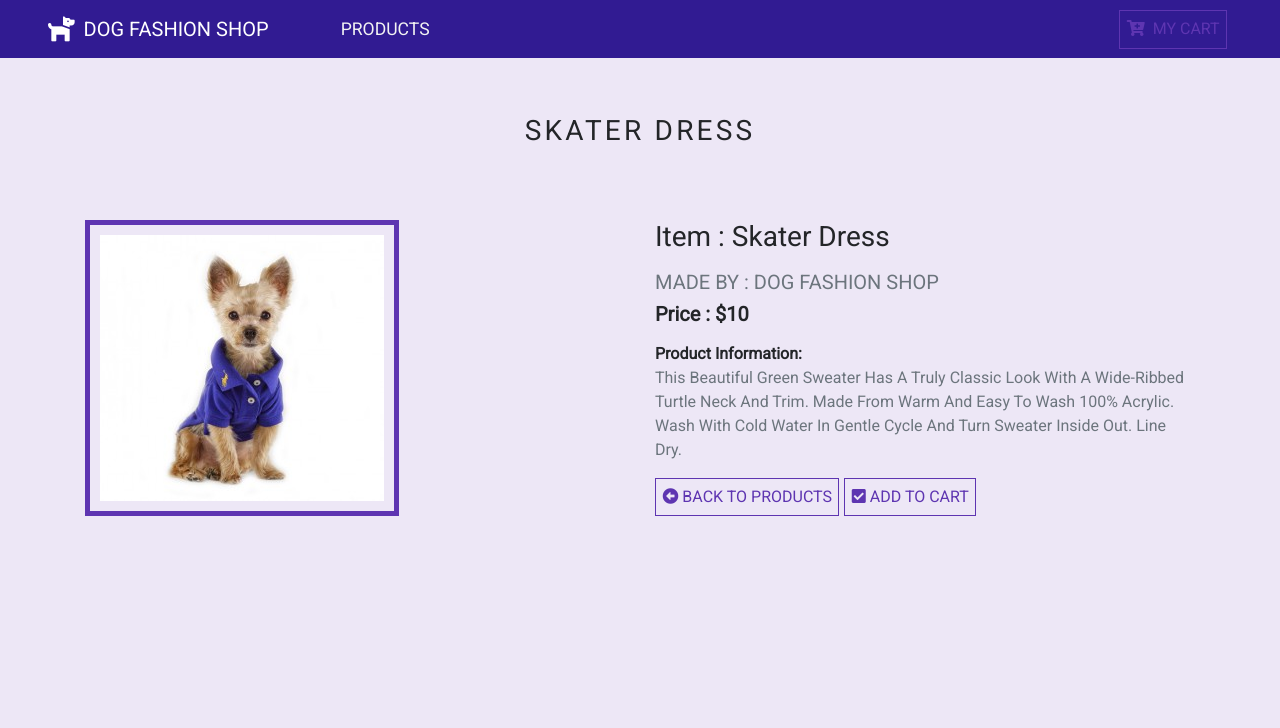
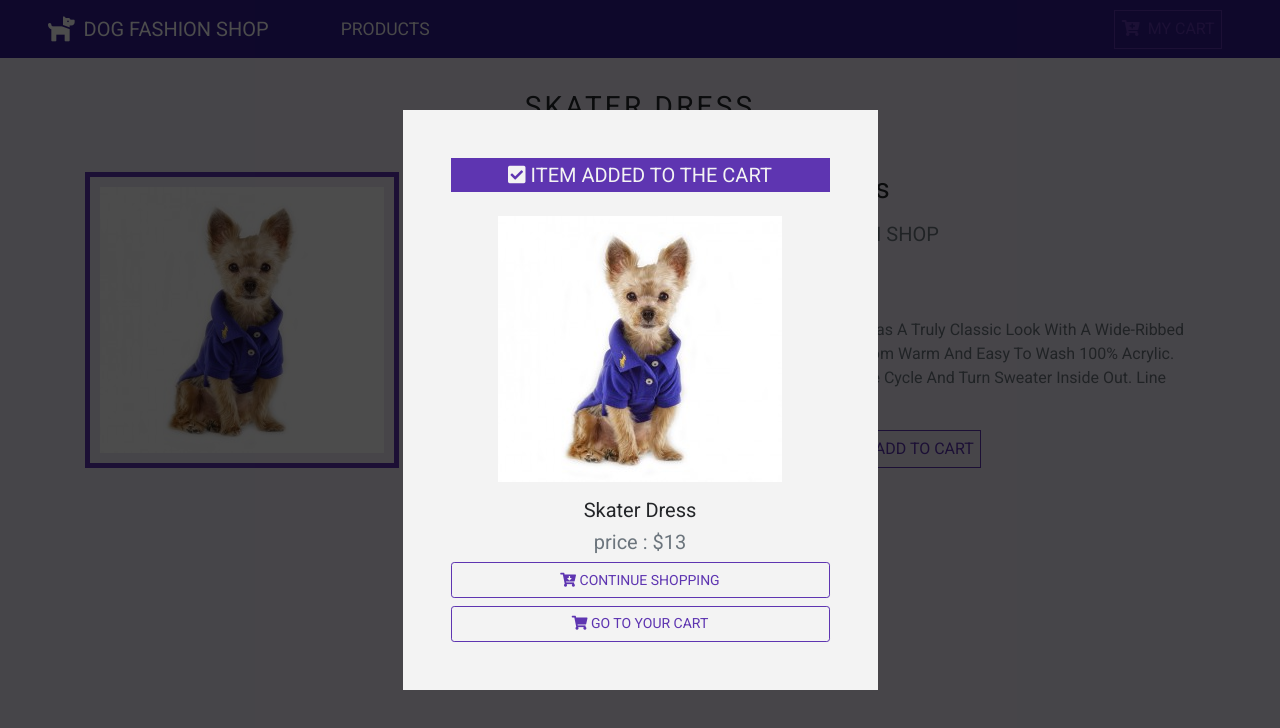
Before and after one commit to EdgardoDev/dog-fashion-shop, a React (Create React App) app: page /details in a window 1280 px wide. Both pictures are taken after a click on the button "ADD TO CART". Shown: the top 728 px of the page. Built offline with nearby package versions, Linux system fonts and the light colour scheme.

Commit message:
Work on the Modal component has been completed

```diff
--- a/src/App.js
+++ b/src/App.js
@@ -3,10 +3,11 @@ import { Switch, Route } from 'react-router-dom';
 import './App.css';
 import 'bootstrap/dist/css/bootstrap.min.css';
 import Navbar from './components/Navbar';
-import ProductList from "./components/ProductList";
-import Details from "./components/Details";
-import Cart from "./components/Cart";
-import Default from "./components/Default";
+import ProductList from './components/ProductList';
+import Details from './components/Details';
+import Cart from './components/Cart';
+import Default from './components/Default';
+import Modal from './components/Modal';
 
 class App extends Component {
   render() {
@@ -19,6 +20,7 @@ class App extends Component {
           <Route path="/cart" component={ Cart } />
           <Route component={ Default } />
         </Switch>
+        <Modal />
       </React.Fragment>
     );
   }
--- a/src/components/Button.js
+++ b/src/components/Button.js
@@ -1,7 +1,7 @@
 import styled from 'styled-components';
 
 export const ButtonContainer = styled.button`
-  margin-right: 5px;
+  margin-right: 10px;
   background: transparent;
   border: 0.1rem solid var(--lightBlue);
   padding: 0.4rem;
--- a/src/components/Details.js
+++ b/src/components/Details.js
@@ -11,7 +11,7 @@ export default class Details extends Component {
           const {id, company, img, info, price, title, inCart} = value.detailProduct;
           return <div className="container py-2">
               <div className="row">
-                <div className="col-10 mx-auto text-center text-slanted text-blue my-5">
+                <div className="col-10 mx-auto text-center text-slanted text-blue my-4">
                   <h3 className="textTitle">{title}</h3>
                 </div>
               </div>
@@ -38,17 +38,17 @@ export default class Details extends Component {
                   <p className="text-muted">{info}</p>
                   <div>
                     <Link to="/">
-                      <ButtonContainer>
+                      <ButtonContainer className="mb-2">
                         <i className="fas fa-arrow-alt-circle-left" /> BACK TO PRODUCTS
                       </ButtonContainer>
                     </Link>
-                    <ButtonContainer
+                  <ButtonContainer className="mb-2"
                     disabled={inCart ? true:false} onClick={() => {
                       value.addItemToCart(id);
                       value.openModal(id);
                     }}
                     >
-                    <i class="fas fa-check-square"></i> {inCart ? "IN YOUR CART" : "ADD TO CART"}
+                    <i className="fas fa-check-square"></i> {inCart ? "IN YOUR CART" : "ADD TO CART"}
                     </ButtonContainer>
                   </div>
                 </div>
--- /dev/null
+++ b/src/components/Modal.js
@@ -0,0 +1,77 @@
+import React, { Component } from 'react';
+import styled from 'styled-components';
+import {ProductConsumer} from '../context';
+import {ButtonContainer} from './Button';
+import {Link} from 'react-router-dom';
+
+export default class Modal extends Component {
+  render() {
+    return (
+      <ProductConsumer>
+        {value => {
+          const {modalOpened, closeModal} = value;
+          const {img, title, price} = value.modalItem;
+          if(!modalOpened) {
+            return null;
+          } else {
+            return (
+            <ModalContainer>
+              <div className="container">
+                <div className="row">
+                  <div id="modal" className="col-8 mx-auto col-md-6 col-lg-5 text-center p-5">
+                    <h5 className="titleModal">
+                      <i className="fas fa-check-square" />  ITEM ADDED TO THE CART
+                    </h5>
+                    <img src={img} className="img-fluid my-3" alt="modal" />
+                    <h5>{title}</h5>
+                    <h5 className="text-muted">price : ${price}</h5>
+                    <Link to="/">
+                      <ButtonContainer className="btn-sm btn-block mb-2" onClick={() => closeModal()}>
+                        <i className="fas fa-cart-arrow-down"></i> CONTINUE SHOPPING
+                      </ButtonContainer>
+                    </Link>
+                    <Link to="/cart">
+                      <ButtonContainer className="btn-sm btn-block" onClick={() => closeModal()}>
+                        <i className="fas fa-shopping-cart"></i> GO TO YOUR CART
+                      </ButtonContainer>
+                    </Link>
+                  </div>
+                </div>
+              </div>
+            </ModalContainer>
+            );
+          }
+        }}
+      </ProductConsumer>
+    );
+  }
+}
+
+const ModalContainer = styled.div`
+  a {
+    text-decoration: none !important;
+  }
+  position: fixed;
+  top: 0;
+  left: 0;
+  right: 0;
+  bottom: 0;
+  background: rgba(0, 0, 0, 0.7);
+  display: flex;
+  align-items: center;
+  justify-content: center;
+  #modal {
+    background: var(--mainWhite);
+  }
+  .titleModal {
+    background: var(--lightBlue);
+    color: var(--mainWhite);
+    padding: 5px;
+  }
+
+  /*@media (max-width: 475px) {
+    .titleModal {
+      font-size: 15px;
+    }
+  }*/
+`;
--- a/src/components/Product.js
+++ b/src/components/Product.js
@@ -26,7 +26,7 @@ export default class Product extends Component {
                 }}>
                 {inCart ? (
                   <p className="mb-0 btnCartText" disabled>
-                    <i class="fas fa-check-square"></i></p>
+                    <i className="fas fa-check-square"></i></p>
                 ) : (
                     <i className="fas fa-cart-plus" />
                   )}
--- a/src/context.js
+++ b/src/context.js
@@ -9,13 +9,13 @@ class ProductProvider extends Component {
     products: [],
     detailProduct: detailProduct,
     cart: [],
-    modalOpened: true,
+    modalOpened: false,
     modalItem: detailProduct,
   };
 
   componentDidMount() {
     this.setProducts();
-  }
+  };
 
   setProducts = () => {
     let tempProducts = [];
@@ -39,7 +39,7 @@ class ProductProvider extends Component {
     const product = this.getItem(id);
     this.setState(() => {
       return {detailProduct:product}
-    })
+    });
   };
 
   addItemToCart = (id) => {
@@ -52,21 +52,21 @@ class ProductProvider extends Component {
     product.total = price;
     this.setState(() => {
       return {products:tempProducts, cart:[...this.state.cart, product]}
-    })
+    });
   };
 
   openModal = id => {
     const product = this.getItem(id);
     this.setState(() => {
-      return {modalItem:product, modalOpened:true}
+      return {modalItem: product, modalOpened:true}
     });
-  }
+  };
 
   closeModal = () => {
     this.setState(() => {
       return {modalOpened:false}
-    })
-  }
+    });
+  };
 
   render() {
     return (
```
